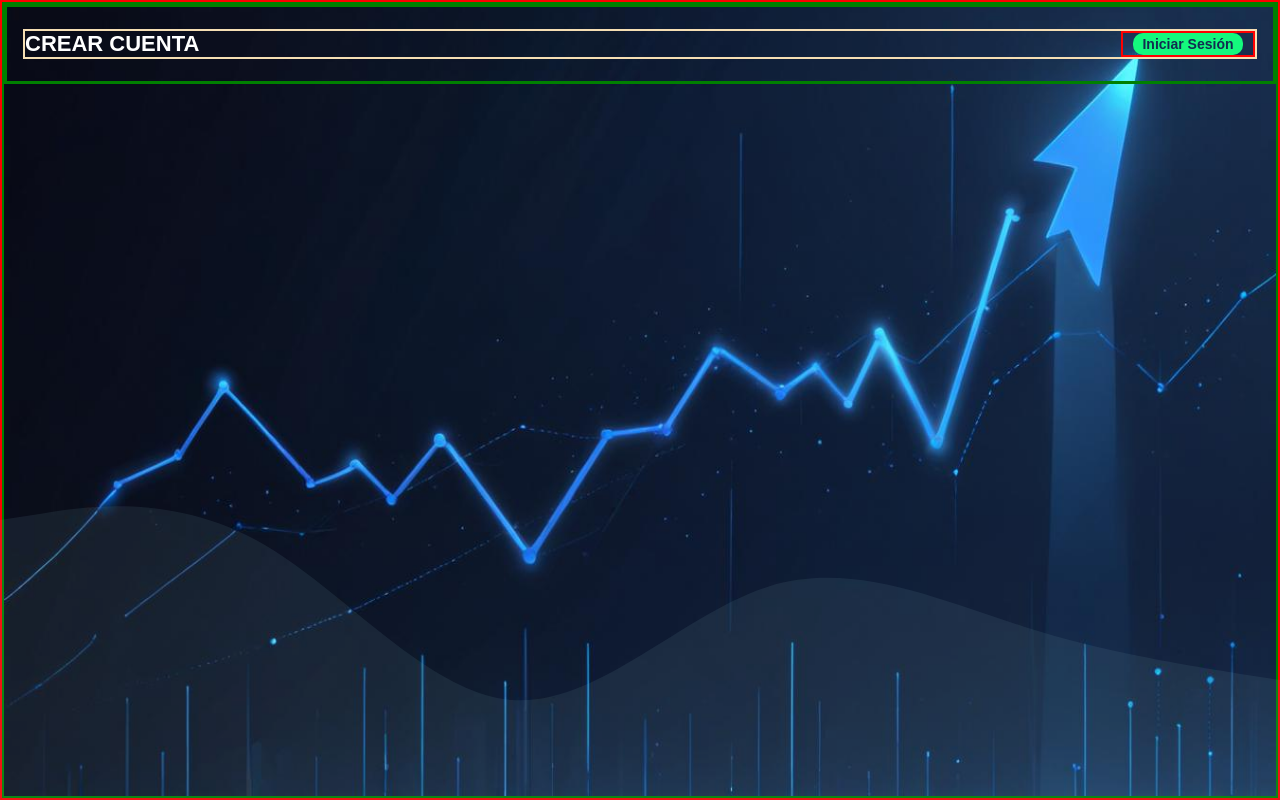
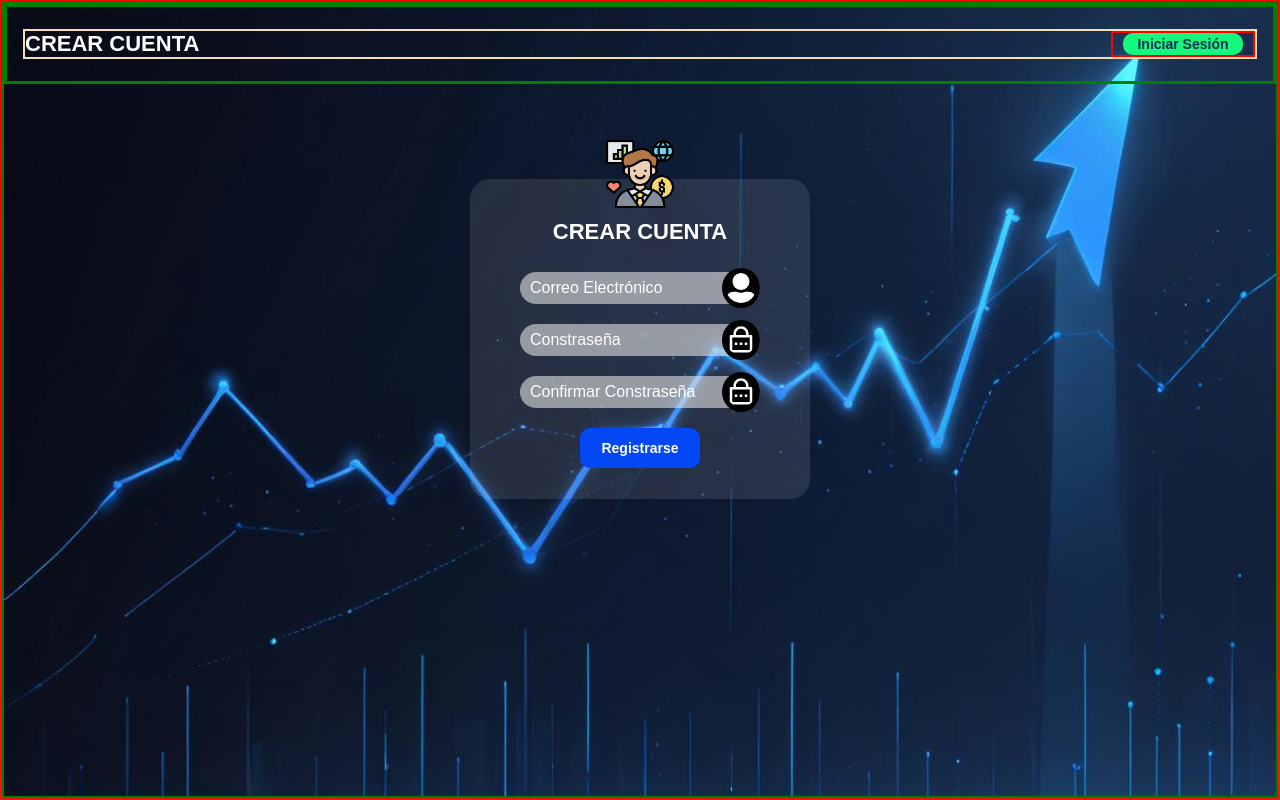
Before and after one commit to YakerHuertas26/Gestion_de_Gastos, a React (Vite) app: page /Crear_cuenta in a window 1280 px wide. Built offline with nearby package versions, Linux system fonts and the light colour scheme; what webfontloader would draw is missing.

Commit message:
diseño terminado de crear cuenta

```diff
--- /dev/null
+++ b/src/Components/Formulario.jsx
@@ -0,0 +1,41 @@
+import { Titulo } from "../b_Element/E_Header";
+import { Icono, Input,Password } from "../b_Element/ElementFormulario";
+import { FaUserAlt } from "react-icons/fa";
+import { ContentInput } from "../Styles/FormularioStyled";
+import { RiLockPasswordLine } from "react-icons/ri";
+
+
+const HeaderFomulario = ({ruta}) => {
+    return (
+            <>
+            <Icono ruta={ruta}  />
+            <Titulo titulo="Crear Cuenta" className="titulo"/>
+            </>
+
+    );
+}
+
+const InputUser = ({name}) => {
+    return (
+        <ContentInput>
+            <Input name={name}/>
+            <div className="contenedorIcono">
+            <FaUserAlt className="icono"/>
+            </div>
+        </ContentInput>
+    );
+}
+
+const InputPassword = ({name}) => {
+    return (
+        <ContentInput>
+            <Password name={name}/>
+            <div className="contenedorIcono">
+            <RiLockPasswordLine className="icono" />
+            </div>
+        </ContentInput>
+    );
+}
+
+
+export { HeaderFomulario,InputUser,InputPassword };
--- a/src/Pages/CrearCuenta.jsx
+++ b/src/Pages/CrearCuenta.jsx
@@ -1,6 +1,10 @@
 import { Boton, Titulo } from "../b_Element/E_Header";
+import { HeaderFomulario, InputPassword, InputUser } from "../Components/Formulario";
 import { ContenedorSesion } from "../Styles/ContenedorSesion";
 import { ConteinerHeard, ContentButonStyled, HeaderStyled } from "../Styles/HeaderStyled";
+import icono1 from '../Assets/icono.png'
+import { ContenedorFomulario, Formulario } from "../Styles/FormularioStyled";
+
 
 const CrearCuenta = () => {
     return (
@@ -13,6 +17,17 @@ const CrearCuenta = () => {
                     </ContentButonStyled>
                 </ConteinerHeard>
             </HeaderStyled>
+
+            <ContenedorFomulario >
+                <HeaderFomulario ruta={icono1}/>
+                <Formulario  >
+                    <InputUser name="Correo Electrónico"/>
+                    <InputPassword name="Constraseña"/>
+                    <InputPassword name="Confirmar Constraseña"/>
+                    <Boton login="login" desciption="Registrarse"/>
+                </Formulario>
+            </ContenedorFomulario>
+
        </ContenedorSesion>
      );
 }
--- a/src/Styles/Botones.jsx
+++ b/src/Styles/Botones.jsx
@@ -4,12 +4,12 @@ import styled from 'styled-components';
 const Botton = styled(NavLink)`
   background: ${(props)=> props.secundario ? '#14F97D':'#0347F5'};
   color: ${props=> props.secundario? '#112C50': '#Fff' };
-  /* width: 10rem; */
     margin: 0px 1rem;
     border: none;
     border-radius: 1rem;
     height: 100%;
-    width: ${(props)=> props.icono ? '14rem' : '11rem'};
+    max-height: 4rem;
+    width: ${(props)=> props.icono ? '14rem' : '12rem'};
     font-size: 1.4rem;
     font-weight: 700;
     cursor: pointer;
@@ -22,9 +22,9 @@ const Botton = styled(NavLink)`
         fill: white;
     }
     @media (max-width: 550px) {
-    height: 2.4rem;
-    width: 8.3rem;
-    font-size: 1.1rem;
+    height: 3.4rem;
+    width: 9.3rem;
+    font-size: 1.2rem;
 
 }
 `;
--- a/src/Styles/ContenedorSesion.jsx
+++ b/src/Styles/ContenedorSesion.jsx
@@ -9,8 +9,11 @@ const ContenedorSesion = styled.div`
     background-size:  100% 100%;
     background-position: center;
     position: relative;
-    /* z-index: 10; */
-
+    z-index: 10;
+    display: flex;
+    flex-direction: column;
+    gap: 12%;
+    align-items: center;
 
     @media (max-width: 500px) {
         background-size:  cover;
--- /dev/null
+++ b/src/Styles/FormularioStyled.jsx
@@ -0,0 +1,96 @@
+import styled from 'styled-components';
+
+const ContenedorFomulario = styled.div`
+    /* border: solid 2px red; */
+    width: 34rem;
+    height: 32rem;
+    margin: 0 auto;
+    border-radius: 2rem;
+    background: rgba(255, 255, 255, 0.1);
+    position: relative;
+    display: flex;
+    flex-direction: column;
+    /* justify-content: center; */
+    align-items: center;
+    & > H2{
+        margin-top: 4rem;
+    }
+    @media (max-width:50rem) {
+        width: 30rem;
+    }
+`;
+const IconoEncabezado = styled.img`
+  width: 7rem;
+  height: 7rem;
+  position: absolute;
+  top: -40px;
+
+`;
+
+const Formulario = styled.form`
+   /* border: solid 2px green; */
+   width: 25rem;
+   height: 24rem;
+   margin-top: 0.5rem;
+   display: flex;
+   flex-direction: column;
+   padding: 0.5rem;
+   gap: 2rem;
+   justify-content: center;
+   align-items: center;
+`;
+const ContentInput = styled.div`
+  display: flex;
+  align-items: center;
+  justify-content: space-between;
+  /* border: 2px solid red; */
+  height: 3.2rem;
+  background: rgba(225,225,225, 0.6);
+  border-radius:10px;
+  position:relative;
+  border-radius: 40rem;
+   .contenedorIcono{
+
+    width: 4rem;
+    height: 4rem;
+    border-radius: 50%;
+    position: relative;
+    display: flex;
+    justify-content: center;
+    align-items: center;
+    background: #000;
+
+   }
+
+  .icono{
+    width: 3rem;
+    height: 3rem;
+    background-color: #000;
+    border-radius: 50%;
+    /* border: solid 2px red; */
+
+  }
+`;
+
+const InputStyled = styled.input`
+  width: 85%;
+  height: 2.5rem;
+  /* border: 2px solid red; */
+  border: none;
+  background: transparent;
+  color: #fff;
+  font-weight: 700;
+  font-size: 1.6rem;
+  margin-left: 1rem;
+  &::placeholder{
+    color: #fff;
+    font-weight: 500;
+  }
+  &:focus{
+    border: none;
+    outline: none;
+  }
+`;
+
+
+export {ContenedorFomulario,IconoEncabezado,Formulario,ContentInput,InputStyled};
--- a/src/b_Element/E_Header.jsx
+++ b/src/b_Element/E_Header.jsx
@@ -7,9 +7,9 @@ const Titulo = ({titulo}) => {
      );
 }
 
-const Boton = ( {desciption,secundario,link}) => {
+const Boton = ( {desciption,secundario,link,login}) => {
     return (
-        <Botton secundario={secundario} to={link}>{desciption}</Botton>
+        <Botton secundario={secundario} to={link} login={login}>{desciption}</Botton>
     );
 }
 
--- /dev/null
+++ b/src/b_Element/ElementFormulario.jsx
@@ -0,0 +1,28 @@
+import { IconoEncabezado, InputStyled } from "../Styles/FormularioStyled";
+
+
+const Icono = ({ruta}) => {
+    return (
+        <IconoEncabezado src={ruta} alt="Icono crear cuenta" />
+    );
+}
+
+const Input = ({name}) => {
+    return (
+        <InputStyled
+            type="text"
+             placeholder={name}/>
+    );
+}
+
+const Password = ({name}) => {
+    return (
+        <InputStyled
+            type="password"
+             placeholder={name}/>
+    );
+}
+
+
+
+export { Icono,Input,Password };
```
Also changed, not shown: src/Assets/icono.png (added), src/Assets/icono2.png (added). Lines whose indentation alone changed are shown as unchanged.
